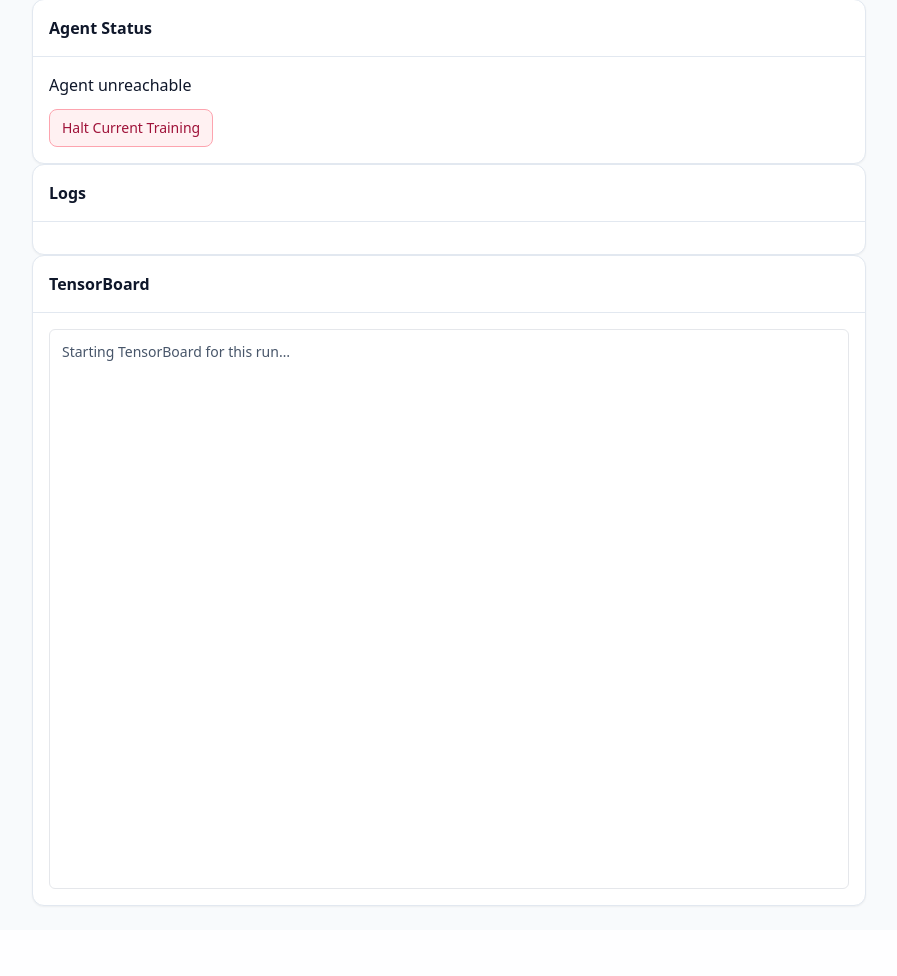
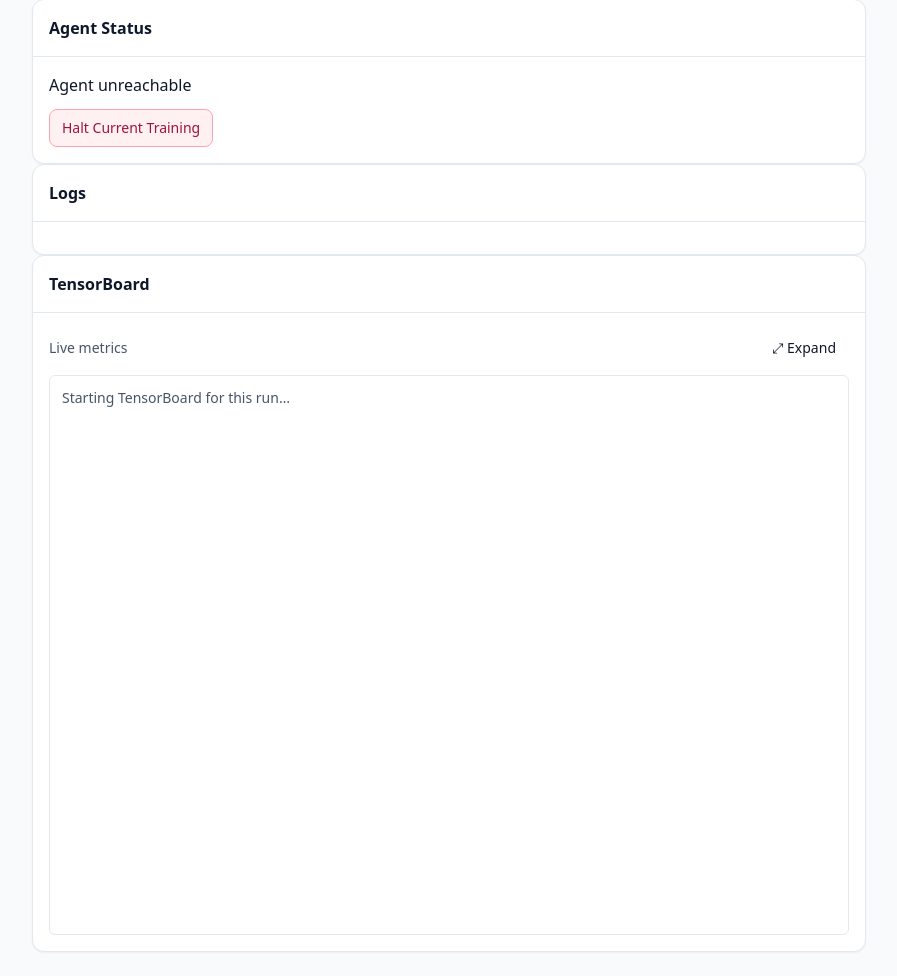
Before and after one commit to isztldav/aurora_boreale, a FastAPI app: template dashboard_api/templates/run_detail.html in a window 1280 px wide. Shown: the part 1369-2345 px from the top of the page, without its empty margins (334-1231 px from the left). Before the commit the page ends 2276 px from the top, so only its background shows below. Run offline with FastAPI, Linux system fonts and the light colour scheme; the template is opened without the code that fills it, so the values that code supplies are empty; data comes from the database, SQL or seed files in the repository; some libraries are stand-ins or nearby versions.

Commit message:
full page tensorboard

```diff
--- a/dashboard_api/templates/run_detail.html
+++ b/dashboard_api/templates/run_detail.html
@@ -25,11 +25,31 @@
   {% endcall %}
 
   {% call ui.card('TensorBoard') %}
-    <div class="h-[70vh] w-full border rounded-md overflow-hidden bg-white dark:bg-slate-900">
+    <div class="flex items-center justify-between mb-2">
+      <div class="text-sm text-slate-600 dark:text-slate-300">Live metrics</div>
+      <button class="btn btn-ghost" id="tb_expand_btn">⤢ Expand</button>
+    </div>
+    <div class="h-[70vh] w-full border rounded-md overflow-hidden bg-white dark:bg-slate-900" id="tb_card_container">
       <div id="tb_placeholder" class="p-3 text-sm text-slate-600 dark:text-slate-300">Starting TensorBoard for this run…</div>
       <iframe id="tb_frame" class="hidden h-full w-full" src="" referrerpolicy="no-referrer"></iframe>
     </div>
   {% endcall %}
+
+  <!-- Fullscreen TensorBoard overlay -->
+  <div id="tb_overlay" class="hidden fixed inset-0 z-50 bg-slate-900/80">
+    <div class="absolute inset-4 bg-white dark:bg-slate-900 rounded-md shadow-2xl overflow-hidden flex flex-col">
+      <div class="p-2 flex items-center justify-between border-b border-slate-200 dark:border-slate-700">
+        <div class="text-sm font-medium">TensorBoard — Full View</div>
+        <div class="space-x-2">
+          <a id="tb_open_new" target="_blank" class="btn btn-ghost">↗ Open in new tab</a>
+          <button class="btn" id="tb_close_btn">✕ Close</button>
+        </div>
+      </div>
+      <div class="flex-1">
+        <iframe id="tb_frame_full" class="h-full w-full" src="" referrerpolicy="no-referrer"></iframe>
+      </div>
+    </div>
+  </div>
 <script>
 async function post(url){ const r = await fetch(url, {method:'POST'}); if(r.ok) toast('Updated'); await refresh(); }
 async function refresh(){
@@ -67,6 +87,11 @@ async function refresh(){
       frame.src = url + '#scalars';
       frame.classList.remove('hidden');
       if (ph) ph.remove();
+      // Update overlay targets
+      const full = document.getElementById('tb_frame_full');
+      const openNew = document.getElementById('tb_open_new');
+      if(full && !full.src) full.src = url + '#scalars';
+      if(openNew) openNew.href = url;
     }
   } catch (e) { /* ignore */ }
 }
@@ -76,5 +101,18 @@ document.getElementById('halt_btn').addEventListener('click', async ()=>{
   const r = await fetch('/api/v1/runs/{{ run_id }}/halt', {method:'POST'});
   if(r.ok) toast('Halt requested');
 });
+// TB expand/collapse
+document.getElementById('tb_expand_btn').addEventListener('click', ()=>{
+  const overlay = document.getElementById('tb_overlay');
+  // Sync URLs in case changed
+  const small = document.getElementById('tb_frame');
+  const full = document.getElementById('tb_frame_full');
+  if(small && full && small.src && full.src !== small.src){ full.src = small.src; }
+  overlay.classList.remove('hidden');
+});
+document.getElementById('tb_close_btn').addEventListener('click', ()=>{
+  const overlay = document.getElementById('tb_overlay');
+  overlay.classList.add('hidden');
+});
 </script>
 {% endblock %}
```
